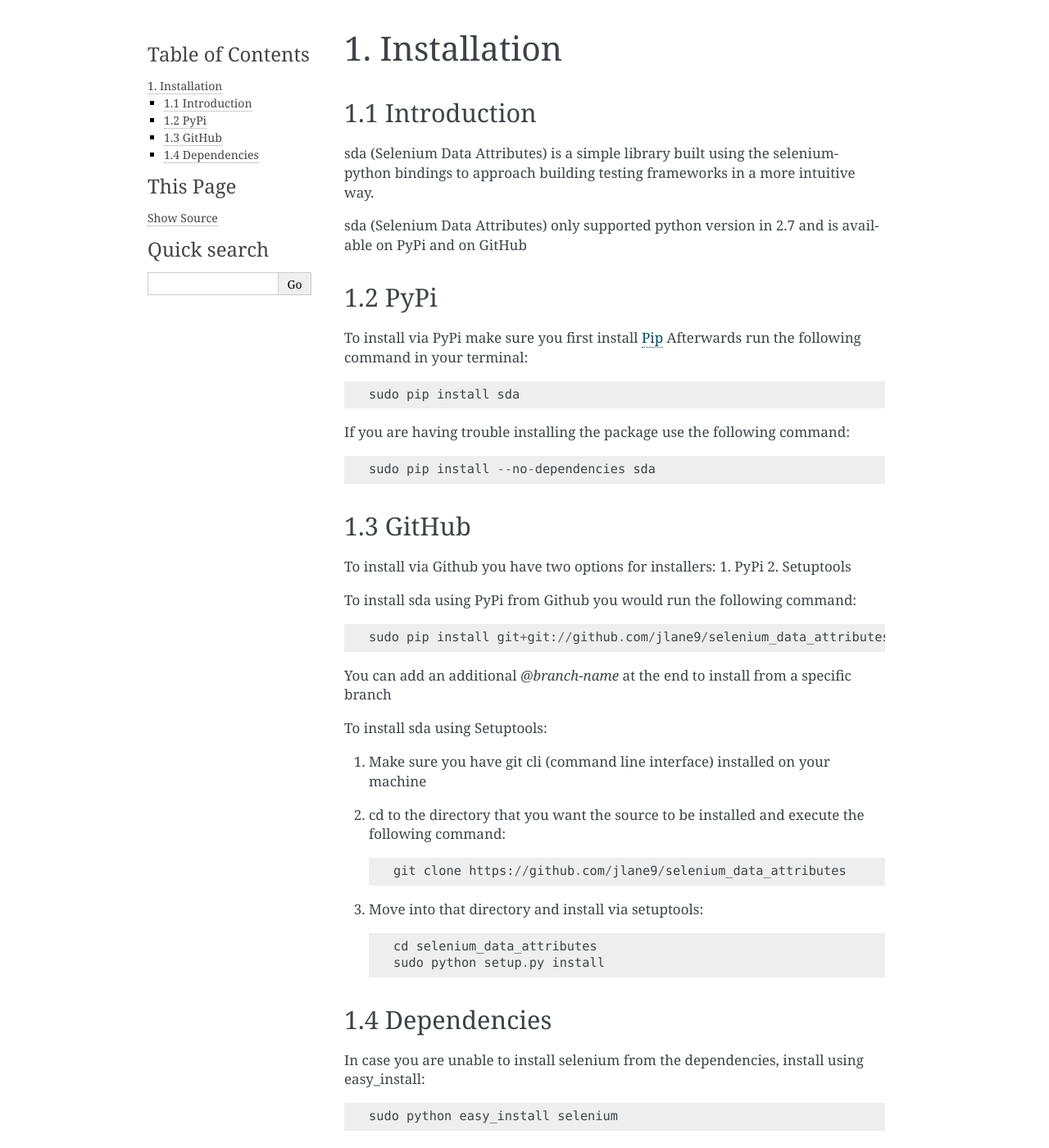
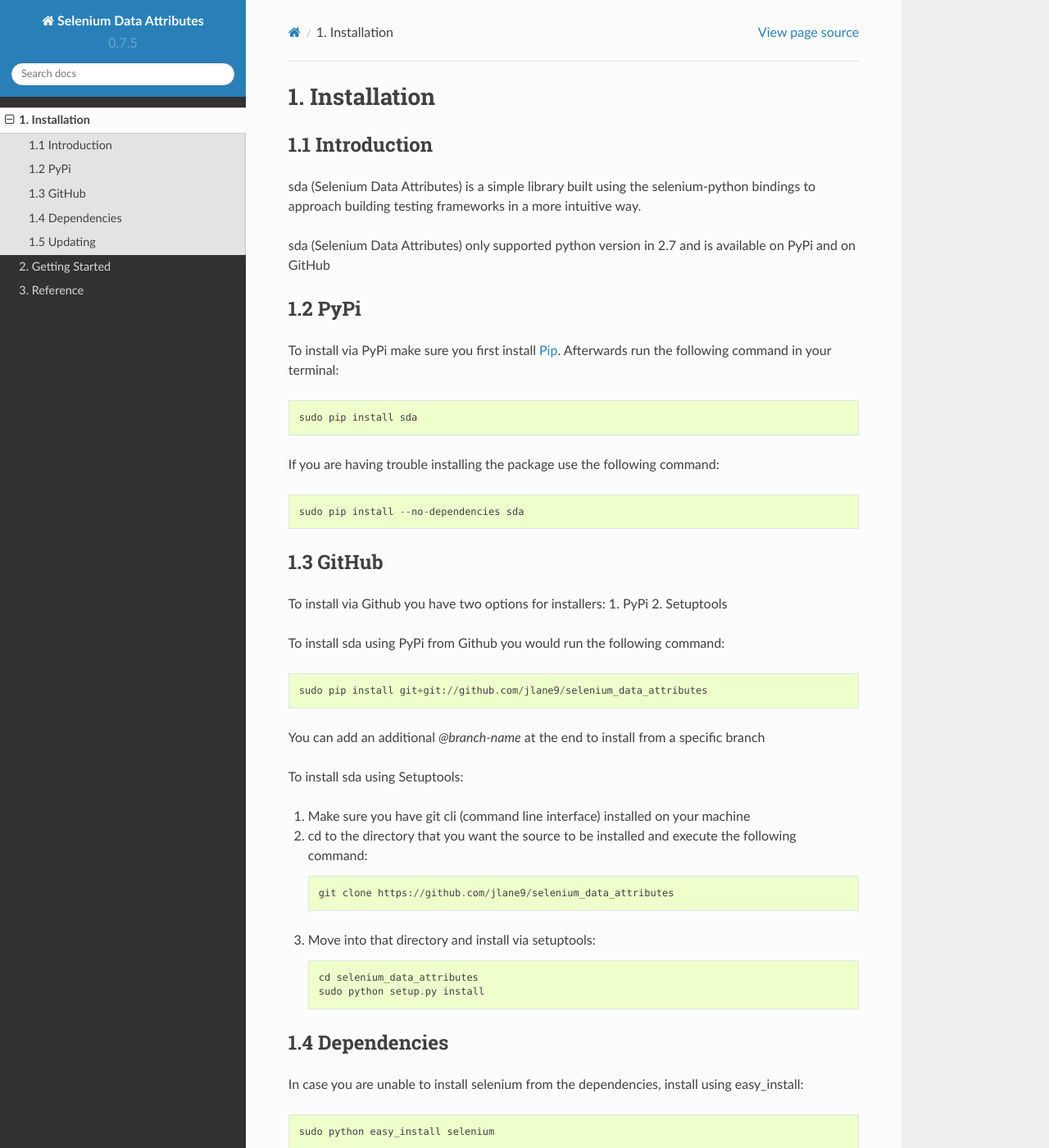
Before and after one commit to jlane9/selenium_data_attributes, a Sphinx documentation site: the page built from docs/installation.rst, in a window 1280 px wide and 1400 px high. Shown: the whole window at 82% size. Built offline with Sphinx 7.4.7 and the Read the Docs theme 2.0.0, drawn with Linux system fonts in a browser that asks for light colours; some of the changed text lies outside the part shown.

Commit message:
Documentation updates
- Changed version for documentation
- Added instructions for updating
- Page example needed an extra tab in the constructor
- Added documentation for generate_elements shortcut

```diff
--- a/docs/conf.py
+++ b/docs/conf.py
@@ -59,9 +59,9 @@
 # built documents.
 #
 # The short X.Y version.
-version = '0.6'
+version = '0.7.5'
 # The full version, including alpha/beta/rc tags.
-release = '0.6.0'
+release = '0.7.5'
 
 # The language for content autogenerated by Sphinx. Refer to documentation
 # for a list of supported languages.
@@ -112,7 +112,7 @@
 
 # The theme to use for HTML and HTML Help pages.  See the documentation for
 # a list of builtin themes.
-html_theme = 'alabaster'
+html_theme = 'sphinx_rtd_theme'
 
 # Theme options are theme-specific and customize the look and feel of a theme
 # further.  For a list of options available for each theme, see the
--- a/docs/installation.rst
+++ b/docs/installation.rst
@@ -14,7 +14,7 @@
 1.2 PyPi
 ^^^^^^^^
 
-To install via PyPi make sure you first install `Pip <https://pip.pypa.io/en/stable/installing/>`_
+To install via PyPi make sure you first install `Pip <https://pip.pypa.io/en/stable/installing/>`_.
 Afterwards run the following command in your terminal::
 
     sudo pip install sda
@@ -55,3 +55,14 @@
 In case you are unable to install selenium from the dependencies, install using easy_install::
 
     sudo python easy_install selenium
+
+1.5 Updating
+^^^^^^^^^^^^
+
+To update SDA just run::
+
+    sudo pip install -U sda
+
+To be on the bleeding edge (not recommended) use::
+
+    sudo pip install git+git://github.com/jlane9/selenium_data_attributes.git@master#egg=sda
--- a/docs/sda/page.rst
+++ b/docs/sda/page.rst
@@ -16,9 +16,9 @@
 
         def __init__(self, driver):
 
-        Page.__init__(self, driver, '\/category\/sub-category\/page')  # Make sure that this is a regular expression
+            Page.__init__(self, driver, '\/category\/sub-category\/page')  # Make sure that this is a regular expression
 
-        self.foo = Button(driver, '//button[@id="buttonFoo"]')
+            self.foo = Button(driver, '//button[@id="buttonFoo"]')
 
     wd = webdriver.Firefox()
     h = HelloWorld(wd)
```
Also changed, not shown: docs/sda/shortcuts.rst (+45 -0 lines).
